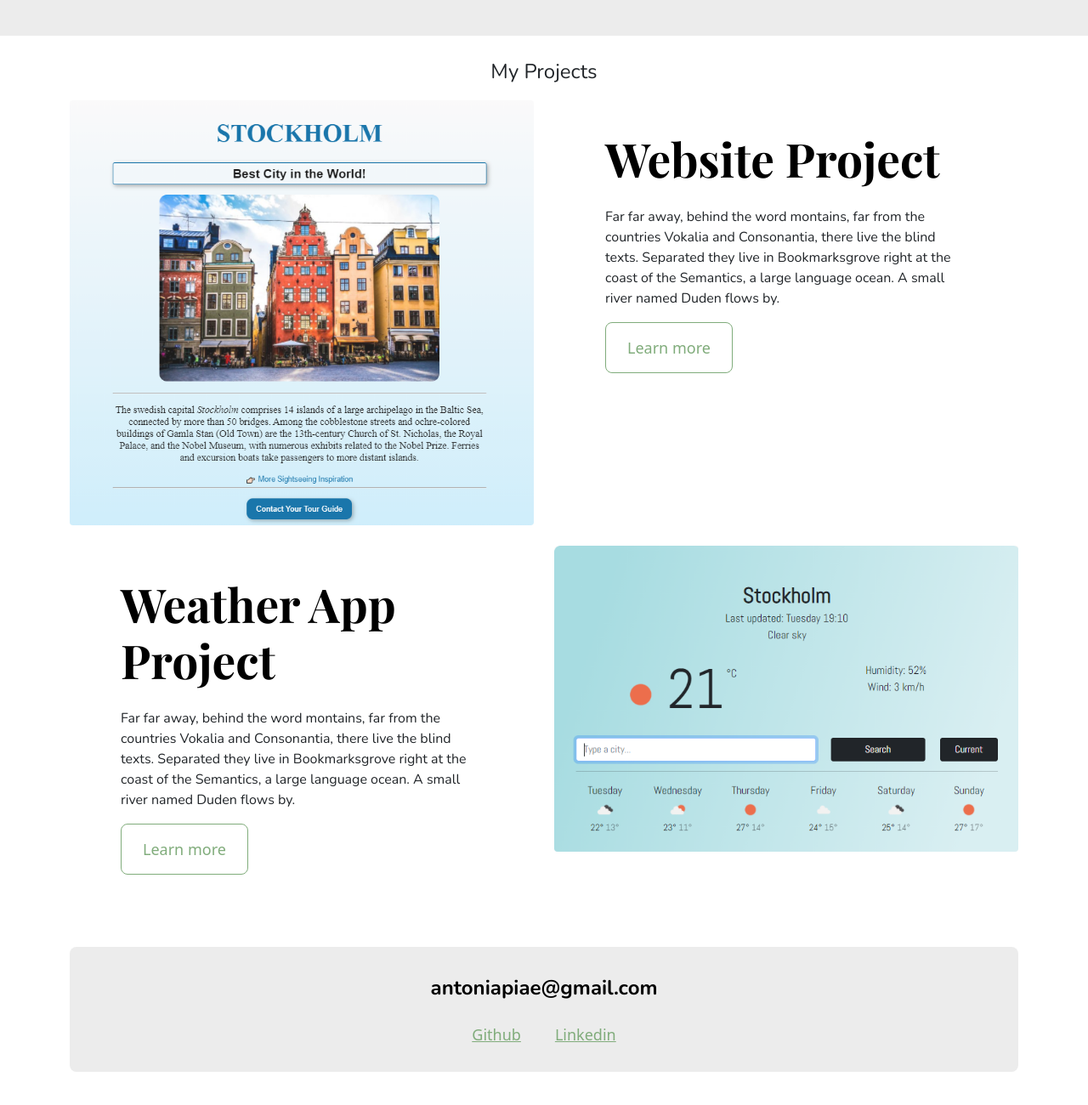
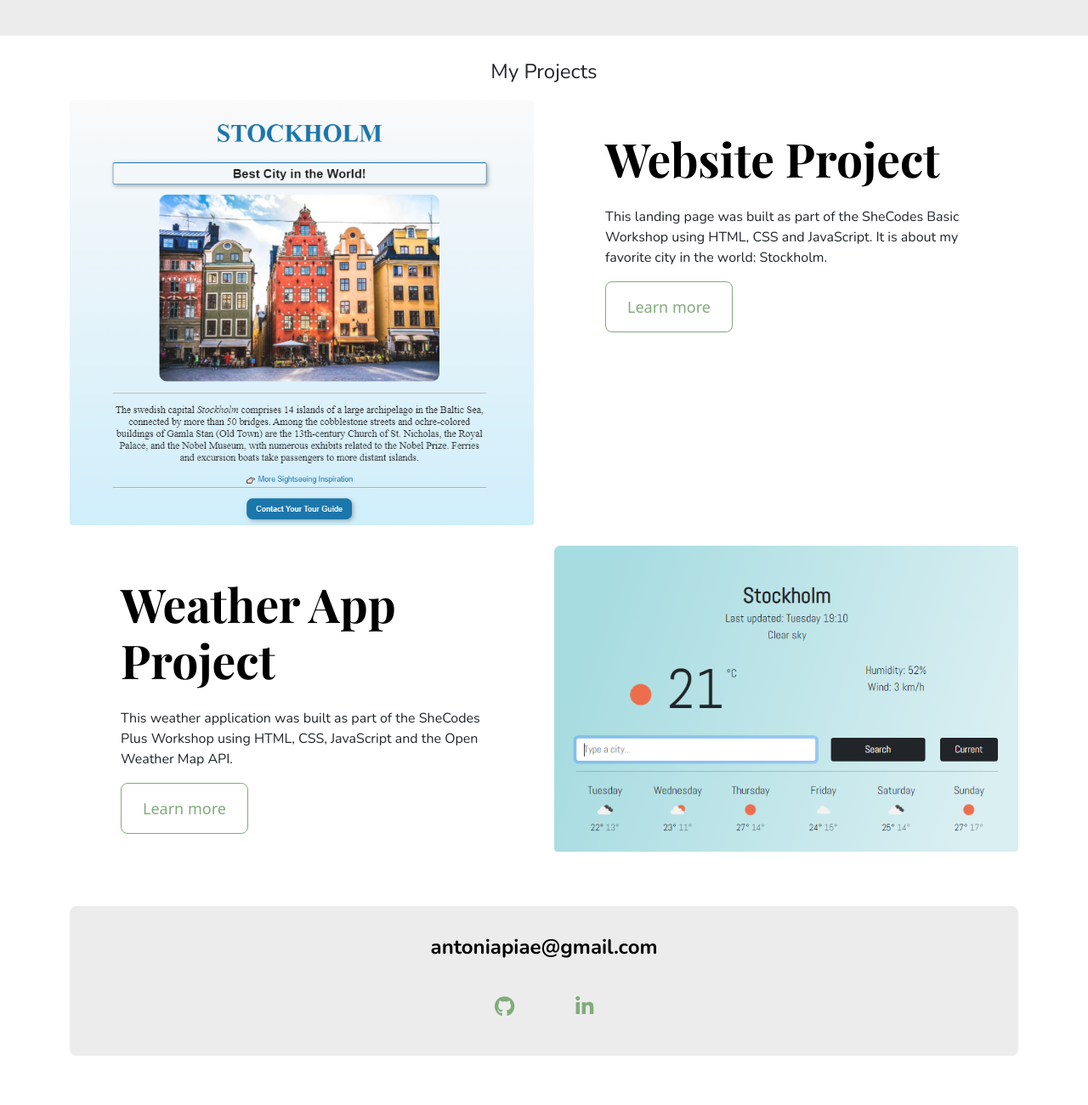
Before and after one commit to antoniapiae/portfolio, a plain HTML site: page index.html in a window 1280 px wide. Shown: the part 526-1826 px from the top of the page at 85% size. Drawn offline with nearby package versions, Linux system fonts and the light colour scheme.

```diff
--- a/css/styles.css
+++ b/css/styles.css
@@ -77,12 +77,15 @@ footer .email-link:hover {
 footer .social-media-links a {
   margin: 0 20px;
   color: var(--branding-color);
-  font-size: 18px;
+  font-size: 24px;
+  padding: 10px 16px;
 }
 
 footer .social-media-links a:hover {
   color: white;
   background: var(--branding-color);
+  padding: 10px 16px;
+  border-radius: 50%;
 }
 
 .hero {
--- a/index.html
+++ b/index.html
@@ -75,10 +75,9 @@
           <div class="project-description">
             <h2 class="mb-4">Website Project</h2>
             <p class="mb-3">
-              Far far away, behind the word montains, far from the countries
-              Vokalia and Consonantia, there live the blind texts. Separated
-              they live in Bookmarksgrove right at the coast of the Semantics, a
-              large language ocean. A small river named Duden flows by.
+              This landing page was built as part of the SheCodes Basic Workshop
+              using HTML, CSS and JavaScript. It is about my favorite city in
+              the world: Stockholm.
             </p>
             <a
               href="/work.html"
@@ -94,10 +93,8 @@
           <div class="project-description">
             <h2 class="mb-4">Weather App Project</h2>
             <p class="mb-3">
-              Far far away, behind the word montains, far from the countries
-              Vokalia and Consonantia, there live the blind texts. Separated
-              they live in Bookmarksgrove right at the coast of the Semantics, a
-              large language ocean. A small river named Duden flows by.
+              This weather application was built as part of the SheCodes Plus
+              Workshop using HTML, CSS, JavaScript and the Open Weather Map API.
             </p>
             <a
               href="/work.html"
@@ -123,14 +120,19 @@
             </a>
           </div>
           <div class="social-media-links d-flex justify-content-center">
-            <a href="https://www.github.com/antoniapiae" target="_blank">
-              Github
+            <a
+              href="https://www.github.com/antoniapiae"
+              title="GitHub Profile Antonia"
+              target="_blank"
+            >
+              <i class="fab fa-github"></i>
             </a>
             <a
               href="https://www.linkedin.com/in/antonia-englert"
+              title="LinkedIn Profile Antonia"
               target="_blank"
             >
-              Linkedin
+              <i class="fab fa-linkedin-in"></i>
             </a>
           </div>
         </div>
```
Also changed, not shown: about.html (+17 -7 lines), contact.html (+3 -0 lines), work.html (+5 -2 lines).
